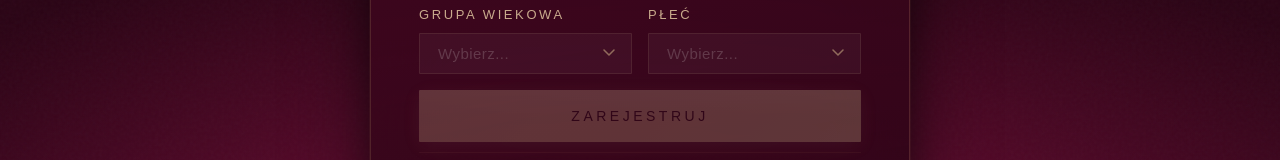
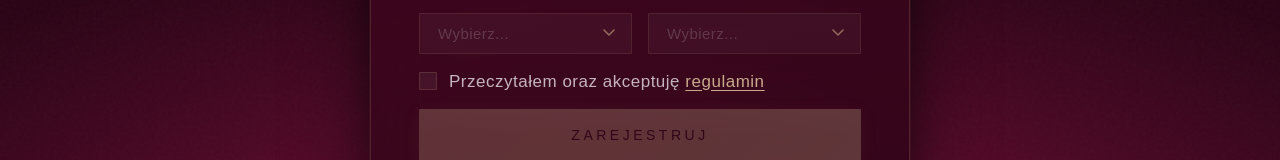
Before and after one commit to modelicus/RFID_frontend, a React (Vite) app: page / in a window 1280 px wide. Shown: the part 499-659 px from the top of the page. Built offline with nearby package versions, Linux system fonts and the light colour scheme; a web font is replaced by a local one.

Commit message:
policy + checkbox added

```diff
--- a/src/components/RFIDRegistration.tsx
+++ b/src/components/RFIDRegistration.tsx
@@ -25,6 +25,8 @@ export function RFIDRegistration() {
     const [response, setResponse] = useState<{ status: string; rfid: string; name: string } | null>(null);
     const [error, setError] = useState('');
     const [isLoading, setIsLoading] = useState(false);
+    const [regulaminAccepted, setRegulaminAccepted] = useState(false);
+    const [regulaminOpen, setRegulaminOpen] = useState(false);
 
     const connectToSerial = async () => {
         try {
@@ -101,6 +103,10 @@ export function RFIDRegistration() {
         }
         if (!gender) {
             setError('Wybierz płeć');
+            return;
+        }
+        if (!regulaminAccepted) {
+            setError('Zaakceptuj regulamin przed rejestracją');
             return;
         }
 
@@ -231,6 +237,27 @@ export function RFIDRegistration() {
                             </div>
                         </div>
 
+                                        <div className="regulamin-row">
+                            <input
+                                type="checkbox"
+                                id="regulamin"
+                                checked={regulaminAccepted}
+                                onChange={(e) => setRegulaminAccepted(e.target.checked)}
+                                className="regulamin-checkbox"
+                                disabled={formDisabled}
+                            />
+                            <label htmlFor="regulamin" className="regulamin-label">
+                                Przeczytałem oraz akceptuję{' '}
+                                <button
+                                    type="button"
+                                    className="regulamin-link"
+                                    onClick={() => setRegulaminOpen(true)}
+                                >
+                                    regulamin
+                                </button>
+                            </label>
+                        </div>
+
                         <button
                             type="submit"
                             className="btn btn-success"
@@ -266,6 +293,38 @@ export function RFIDRegistration() {
                 </div>
             </div>
 
+            {/* Regulamin Modal */}
+            {regulaminOpen && (
+                <div className="modal-overlay" onClick={() => setRegulaminOpen(false)}>
+                    <div className="modal-card regulamin-modal" onClick={(e) => e.stopPropagation()}>
+                        <button className="modal-close" onClick={() => setRegulaminOpen(false)}>✕</button>
+                        <h3 className="modal-name">Regulamin</h3>
+                        <div className="divider" style={{ margin: '16px auto' }} />
+                        <div className="regulamin-content">
+                            <p>§1. Postanowienia ogólne</p>
+                            <p>Niniejszy regulamin określa zasady uczestnictwa w wydarzeniu Power of You oraz warunki korzystania z systemu rejestracji uczestników przy użyciu technologii RFID. Przystąpienie do rejestracji jest równoznaczne z akceptacją niniejszego regulaminu w całości. Organizator zastrzega sobie prawo do odmowy rejestracji bez podania przyczyny.</p>
+                            <p>§2. Dane osobowe</p>
+                            <p>Administratorem danych osobowych jest organizator wydarzenia. Dane zbierane podczas rejestracji (imię, adres e-mail, grupa wiekowa, płeć) wykorzystywane są wyłącznie w celu obsługi uczestnictwa w wydarzeniu. Dane nie będą udostępniane podmiotom trzecim bez zgody uczestnika. Uczestnik ma prawo wglądu do swoich danych oraz ich usunięcia po zakończeniu wydarzenia poprzez kontakt z organizatorem.</p>
+                            <p>§3. Uczestnictwo</p>
+                            <p>Uczestnik zobowiązuje się do przestrzegania zasad obowiązujących na terenie wydarzenia oraz stosowania się do poleceń organizatora i obsługi. Organizator ma prawo do usunięcia uczestnika z wydarzenia w przypadku naruszenia regulaminu, zachowania niezgodnego z prawem lub zakłócania porządku, bez prawa do zwrotu kosztów.</p>
+                            <p>§4. Opaska RFID</p>
+                            <p>Opaska RFID wydana uczestnikowi jest własnością organizatora i podlega zwrotowi po zakończeniu wydarzenia. Uczestnik ponosi odpowiedzialność materialną za zagubienie lub celowe uszkodzenie opaski. Opaska służy wyłącznie do identyfikacji uczestnika w systemie rejestracji i nie uprawnia do żadnych dodatkowych świadczeń poza określonymi przez organizatora.</p>
+                            <p>§5. Wizerunek</p>
+                            <p>Uczestnik wyraża zgodę na nieodpłatne utrwalanie i wykorzystanie swojego wizerunku w materiałach fotograficznych i filmowych wykonanych podczas wydarzenia w celach dokumentacyjnych i promocyjnych organizatora, w tym publikację w mediach społecznościowych i materiałach marketingowych.</p>
+                            <p>§6. Odpowiedzialność</p>
+                            <p>Organizator nie ponosi odpowiedzialności za rzeczy osobiste uczestników pozostawione lub zgubione na terenie wydarzenia. Uczestnik bierze udział w wydarzeniu na własną odpowiedzialność. Organizator zapewnia warunki bezpieczeństwa zgodne z obowiązującymi przepisami prawa.</p>
+                            <p>§7. Reklamacje</p>
+                            <p>Wszelkie reklamacje dotyczące przebiegu rejestracji lub uczestnictwa w wydarzeniu należy zgłaszać do organizatora w terminie 7 dni od zakończenia wydarzenia drogą elektroniczną. Organizator rozpatruje reklamacje w ciągu 14 dni roboczych od daty ich otrzymania.</p>
+                            <p>§8. Postanowienia końcowe</p>
+                            <p>Organizator zastrzega sobie prawo do zmiany regulaminu z co najmniej 24-godzinnym wyprzedzeniem. Uczestnik akceptując regulamin wyraża zgodę na przetwarzanie danych osobowych zgodnie z obowiązującymi przepisami prawa, w tym z Rozporządzeniem Parlamentu Europejskiego i Rady (UE) 2016/679 (RODO). W sprawach nieuregulowanych niniejszym regulaminem zastosowanie mają przepisy Kodeksu Cywilnego.</p>
+                        </div>
+                        <button className="btn btn-primary modal-btn" onClick={() => setRegulaminOpen(false)}>
+                            Zamknij
+                        </button>
+                    </div>
+                </div>
+            )}
+
             {/* Success Modal Overlay */}
             {response && (
                 <div className="modal-overlay" onClick={handleSuccessDismiss}>
--- a/src/styles/RFIDRegistration.css
+++ b/src/styles/RFIDRegistration.css
@@ -415,6 +415,11 @@
     cursor: not-allowed;
 }
 
+.form-disabled .regulamin-link {
+    pointer-events: auto;
+    cursor: pointer;
+}
+
 .form-group {
     margin-bottom: 18px;
     position: relative;
@@ -595,6 +600,137 @@
     margin: 0;
 }
 
+/* ── Regulamin checkbox row ── */
+.regulamin-row {
+    display: flex;
+    align-items: center;
+    gap: 12px;
+    margin-bottom: 18px;
+    margin-top: 6px;
+}
+
+.regulamin-checkbox {
+    -webkit-appearance: none;
+    appearance: none;
+    width: 18px;
+    height: 18px;
+    flex-shrink: 0;
+    border: 1px solid rgba(196, 149, 106, 0.2);
+    border-radius: 1px;
+    background: rgba(255, 255, 255, 0.06);
+    cursor: pointer;
+    position: relative;
+    transition: all 0.3s ease;
+}
+
+.regulamin-checkbox:checked {
+    background: var(--rose-gold);
+    border-color: var(--rose-gold);
+}
+
+.regulamin-checkbox:checked::after {
+    content: '';
+    position: absolute;
+    left: 5px;
+    top: 2px;
+    width: 5px;
+    height: 9px;
+    border: 1.5px solid var(--burgundy-dark);
+    border-top: none;
+    border-left: none;
+    transform: rotate(45deg);
+}
+
+.regulamin-label {
+    font-family: 'Futura BQ', 'Futura', sans-serif;
+    font-weight: 400;
+    font-size: 17px;
+    letter-spacing: 0.03em;
+    color: var(--text-secondary);
+    cursor: pointer;
+    line-height: 1.4;
+}
+
+.regulamin-link {
+    background: none;
+    border: none;
+    padding: 0;
+    font-family: inherit;
+    font-size: inherit;
+    font-weight: 400;
+    letter-spacing: inherit;
+    color: var(--rose-gold-light);
+    cursor: pointer;
+    text-decoration: underline;
+    text-underline-offset: 3px;
+    transition: color 0.2s ease;
+}
+
+.regulamin-link:hover {
+    color: var(--rose-gold-pale);
+}
+
+/* ── Regulamin modal ── */
+.modal-card.regulamin-modal {
+    max-width: 620px;
+    max-height: 80vh;
+    display: flex;
+    flex-direction: column;
+    position: relative;
+    text-align: center;
+}
+
+.modal-close {
+    position: absolute;
+    top: 16px;
+    right: 16px;
+    background: none;
+    border: none;
+    color: var(--text-muted);
+    font-size: 14px;
+    cursor: pointer;
+    padding: 4px 8px;
+    transition: color 0.2s ease;
+    line-height: 1;
+}
+
+.modal-close:hover {
+    color: var(--text-secondary);
+}
+
+.regulamin-content {
+    overflow-y: auto;
+    margin: 0 0 24px;
+    padding-right: 8px;
+    flex: 1;
+    text-align: left;
+}
+
+.regulamin-content p {
+    font-family: 'Futura BQ', 'Futura', sans-serif;
+    font-weight: 400;
+    font-size: 15px;
+    line-height: 1.75;
+    color: var(--text-secondary);
+    margin: 0 0 14px;
+}
+
+.regulamin-content p:nth-child(odd) {
+    font-weight: 500;
+    font-size: 13px;
+    letter-spacing: 0.15em;
+    text-transform: uppercase;
+    color: var(--rose-gold-light);
+    margin-bottom: 6px;
+}
+
+.regulamin-modal .modal-btn {
+    align-self: center;
+    display: flex;
+    align-items: center;
+    justify-content: center;
+}
+
 /* ── Footer ── */
 .card-footer {
     text-align: center;
@@ -744,6 +880,11 @@
         margin-top: 4px;
     }
 
+    .regulamin-row {
+        margin-bottom: 12px;
+        margin-top: 4px;
+    }
+
     .connection-strip {
         margin-top: 10px;
         padding-top: 10px;
```
